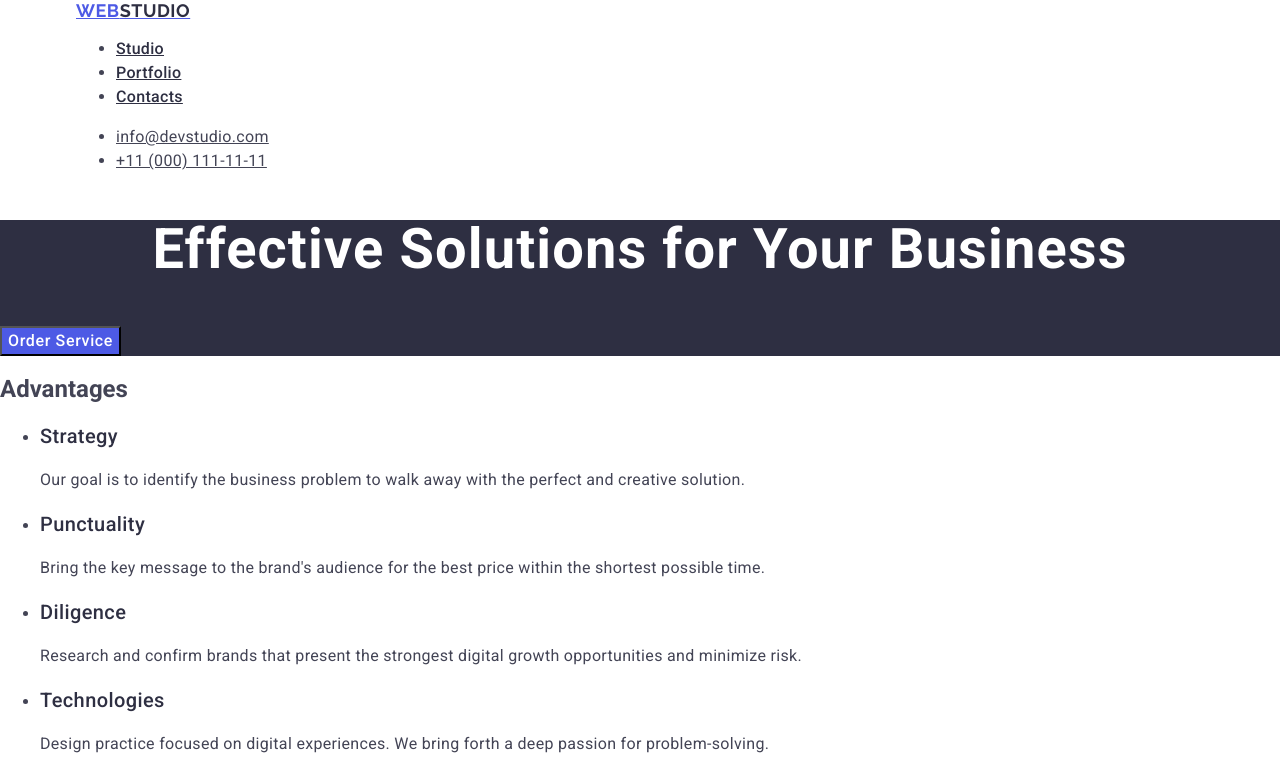
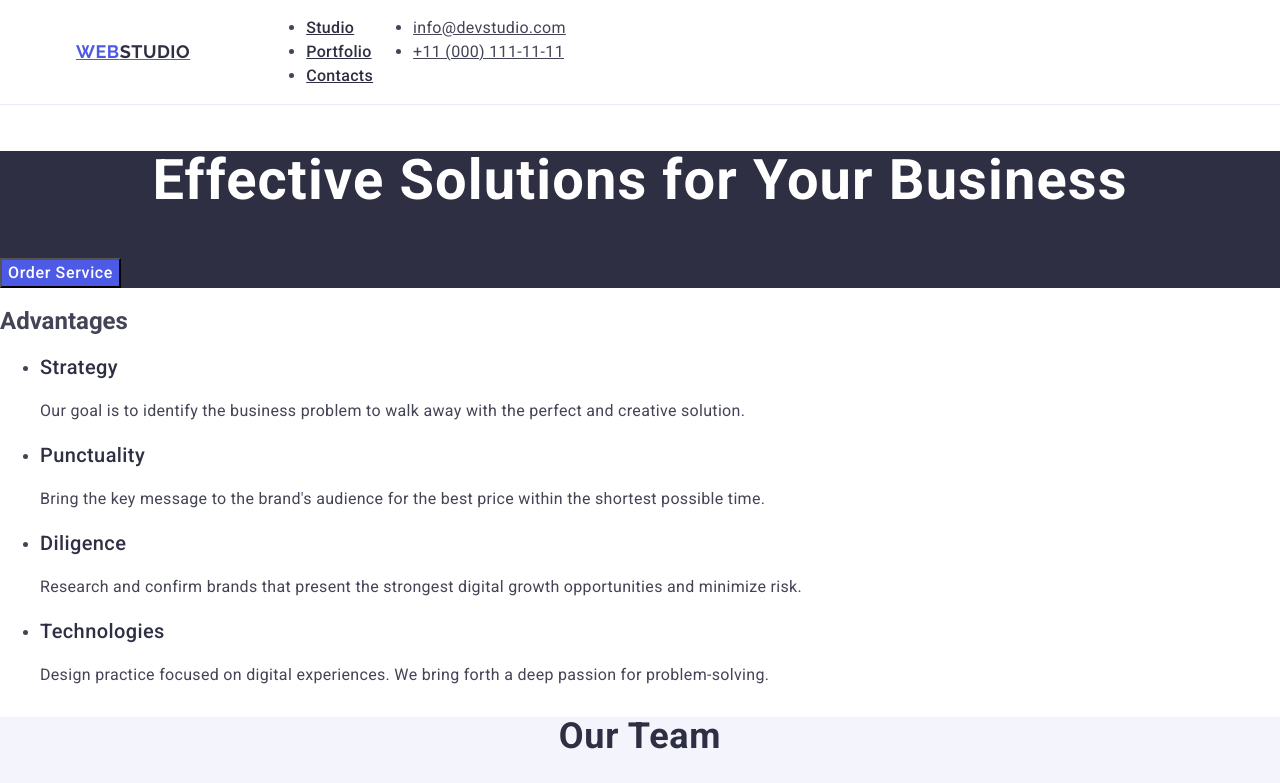
Before and after one commit to Bogdan453632/homework-02-03, a plain HTML site: page index.html in a window 1280 px wide. Shown: the top 783 px of the page. Drawn offline with nearby package versions, Linux system fonts and the light colour scheme.

Commit message:
Update styles.css

```diff
--- a/css/styles.css
+++ b/css/styles.css
@@ -7,10 +7,17 @@ body {
     width: 1158px;
     padding: 0 15px;
     margin: 0 auto;
+    display: flex;
+}
+.nav {
+    display: flex;
+    align-items: center;
+}
+.menu-nav {
+
 }
 .top-line {
-    justify-content: flex-start;
-    background: #fff;
+    border-bottom:1px solid #e7e9fc ;
 }
 .logo {
     font-family: "Raleway", sans-serif;
@@ -20,6 +27,7 @@ body {
     letter-spacing: 0.03em;
     text-transform: uppercase;
     color: #4d5ae5;
+    margin-right: 76px;
 }
 .logo-color {
     color: #2e2f42;
```
